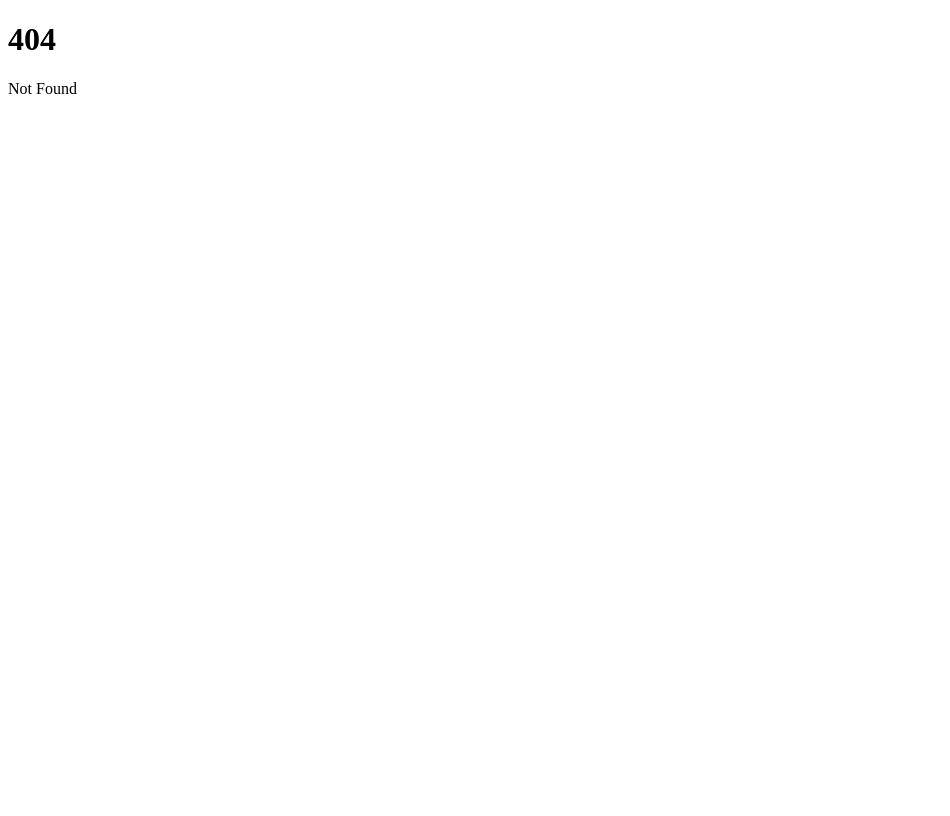
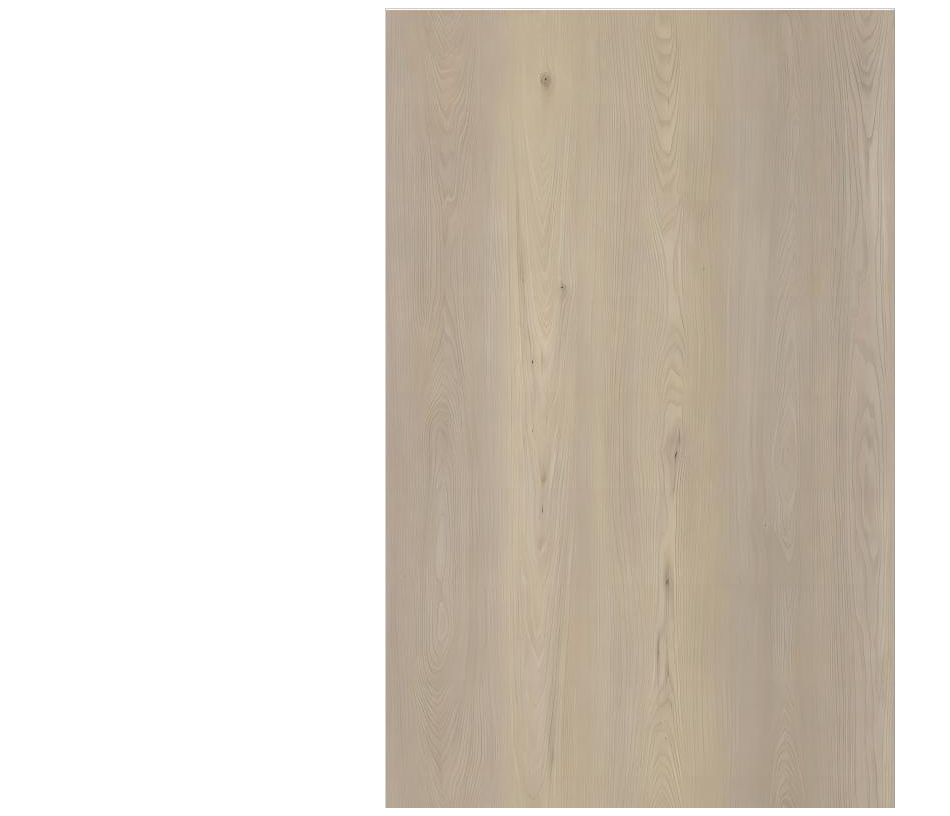
Before and after one commit to Haoran-Qi/Weiss, a SvelteKit app: page /366d6d5f5350435f5465727261 in a window 1280 px wide. Before the commit this address had no page. Shown: the whole page, without its empty margins (0-950 px from the left). Built offline with nearby package versions, Linux system fonts and the light colour scheme.

Commit message:
terra added

```diff
--- /dev/null
+++ b/src/routes/366d6d5f5350435f5465727261/+page.svelte
@@ -0,0 +1,42 @@
+<script>
+	import Apollo from '../../6mmSPC/Terra.jpg';
+  import Apollo2 from '../../6mmSPC/Terra-1.jpg';
+</script>
+
+<style>
+  main {
+    display: flex;
+    flex-direction: column; /* Stack children vertically */
+    align-items: center;    /* Center children horizontally */
+    max-height: 100vh;      /* Maximum height is the viewport height */
+    overflow-y: auto;       /* Allow vertical scrolling if content overflows */
+    width: 100%;            /* Take full width */
+}
+
+h1 {
+    text-align: center;
+    margin-bottom: 20px;
+}
+
+.image-container {
+    display: flex;
+    flex-direction: column;
+    align-items: center;
+    width: 100%;            /* Take full width */
+}
+
+/* Style for each image */
+.image-container img {
+    max-width: 100%;       /* Images will not exceed the container's width */
+    height: auto;          /* Adjust the height automatically based on the image's aspect ratio */
+    object-fit: cover;     /* Resize the content of the image to fit its container */
+    margin-bottom: 10px;   /* Margin at the bottom of each image for separation */
+}
+</style>
+
+  <main>
+    <div class="image-container">
+      <img src={Apollo} alt="">
+      <img src={Apollo2} alt="">
+    </div>
+  </main>
--- a/src/routes/papaslove/+page.svelte
+++ b/src/routes/papaslove/+page.svelte
@@ -22,6 +22,10 @@
     <a href="../366d6d5f5350435f53617475726e">6mm SPC Saturn</a>
     <a href="../366d6d5f5350435f5572616e7573">6mm SPC Uranus</a>
     <a href="../366d6d5f5350435f56656e7573">6mm SPC Venus</a>
+
+    <a href="../366d6d5f5350435f5465727261">6mm SPC Terra</a>
+
+
     <a href="../375f456e67696e65657265645f32323031"> 7 Engineered 2201</a>
     <a href="../375f456e67696e65657265645f32323033"> 7 Engineered 2203</a>
     <a href="../375f456e67696e65657265645f32323035"> 7 Engineered 2205</a>
```
Also changed, not shown: src/6mmSPC/Terra-1.jpg (added), src/6mmSPC/Terra.jpg (added).
